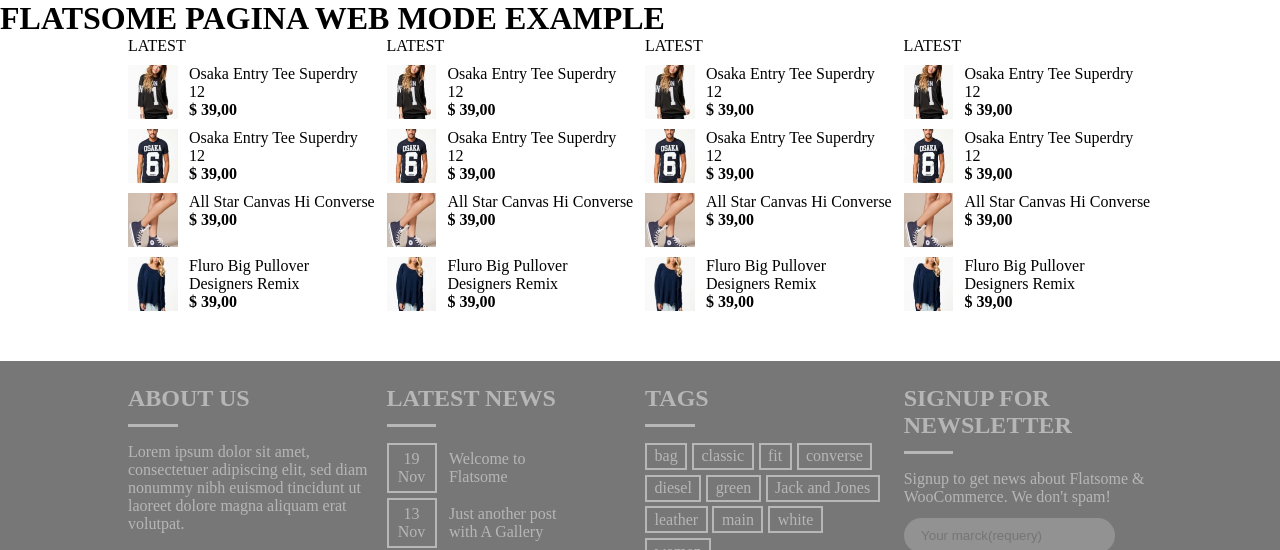
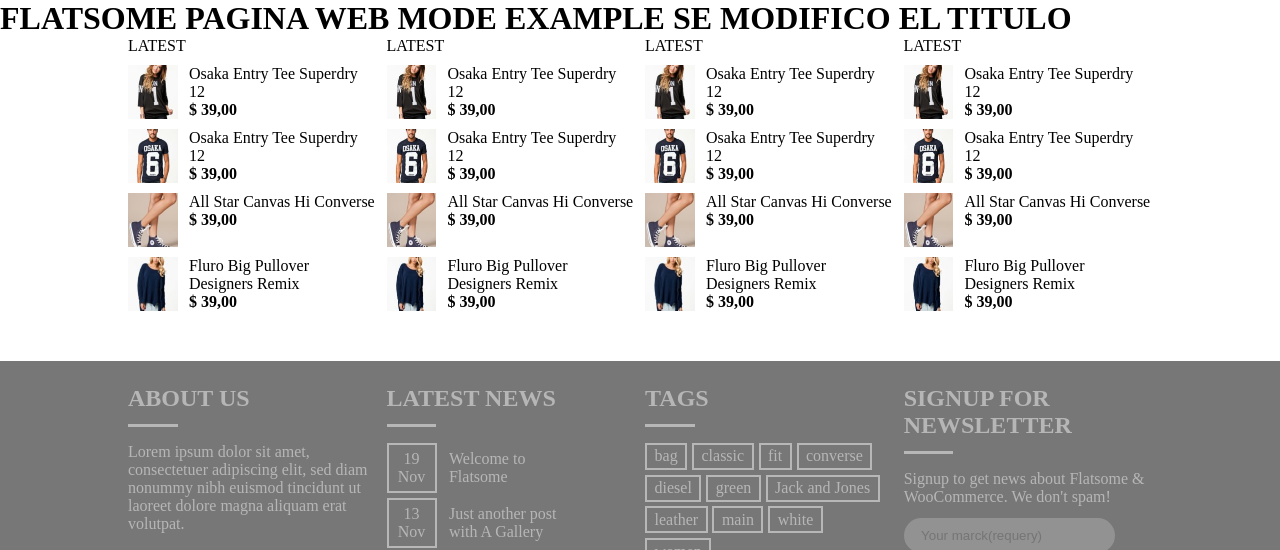
Before and after one commit to yanchapanta/flatsome, a plain HTML site: page index.html in a window 1280 px wide. Shown: the top 550 px of the page. Drawn offline with Linux system fonts and the light colour scheme.

Commit message:
Se modifico el titulo por primera vez en develop
titulo modificado

```diff
--- a/index.html
+++ b/index.html
@@ -10,7 +10,7 @@
 		<link rel="stylesheet" href="css/styles.css" />
 	</head>
 	<body>
-		<h1>FLATSOME PAGINA WEB  MODE EXAMPLE</h1>
+		<h1>FLATSOME PAGINA WEB  MODE EXAMPLE SE MODIFICO EL TITULO</h1>
 		<!-- /* ***************************
             woocommerce
         ****************************/ -->
```
